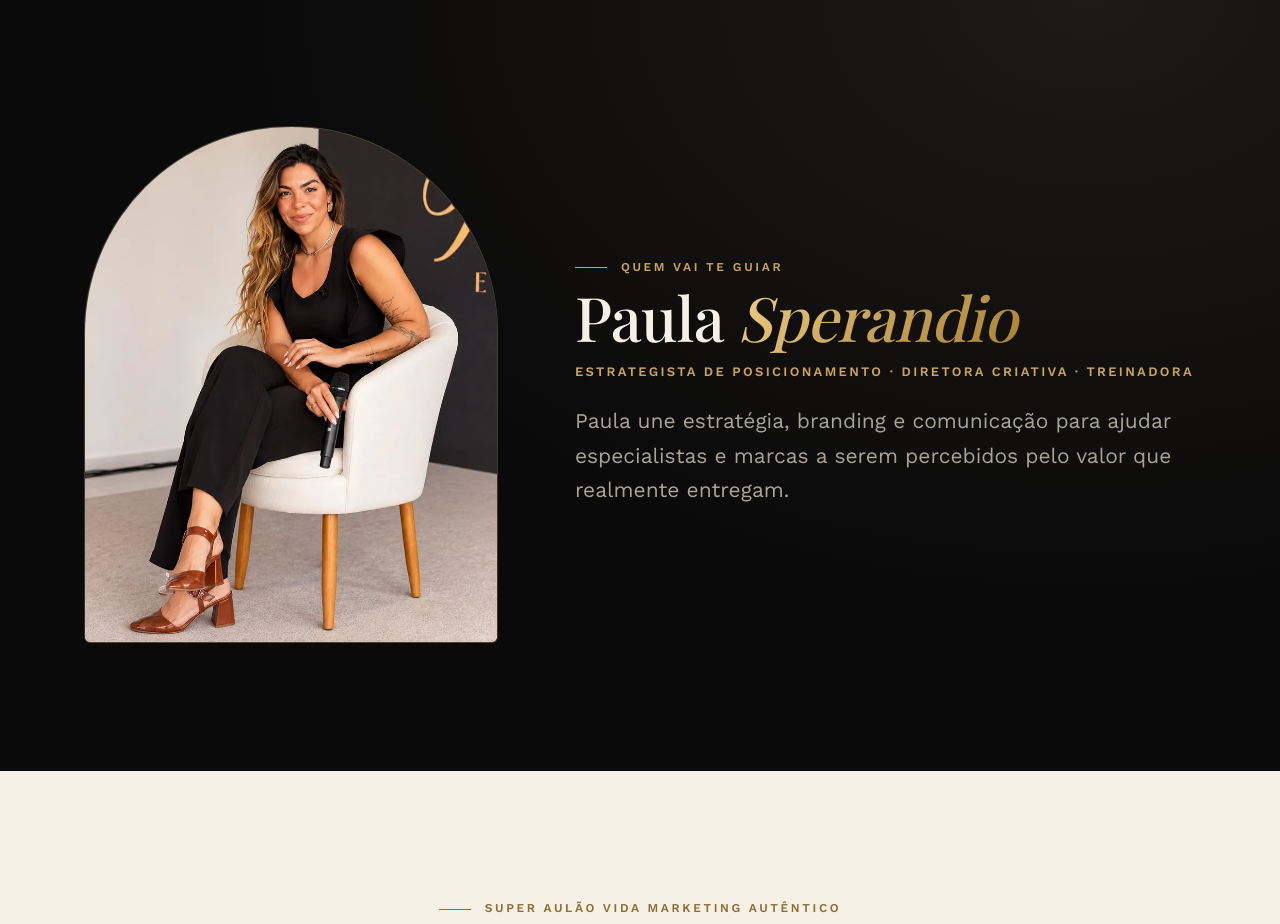
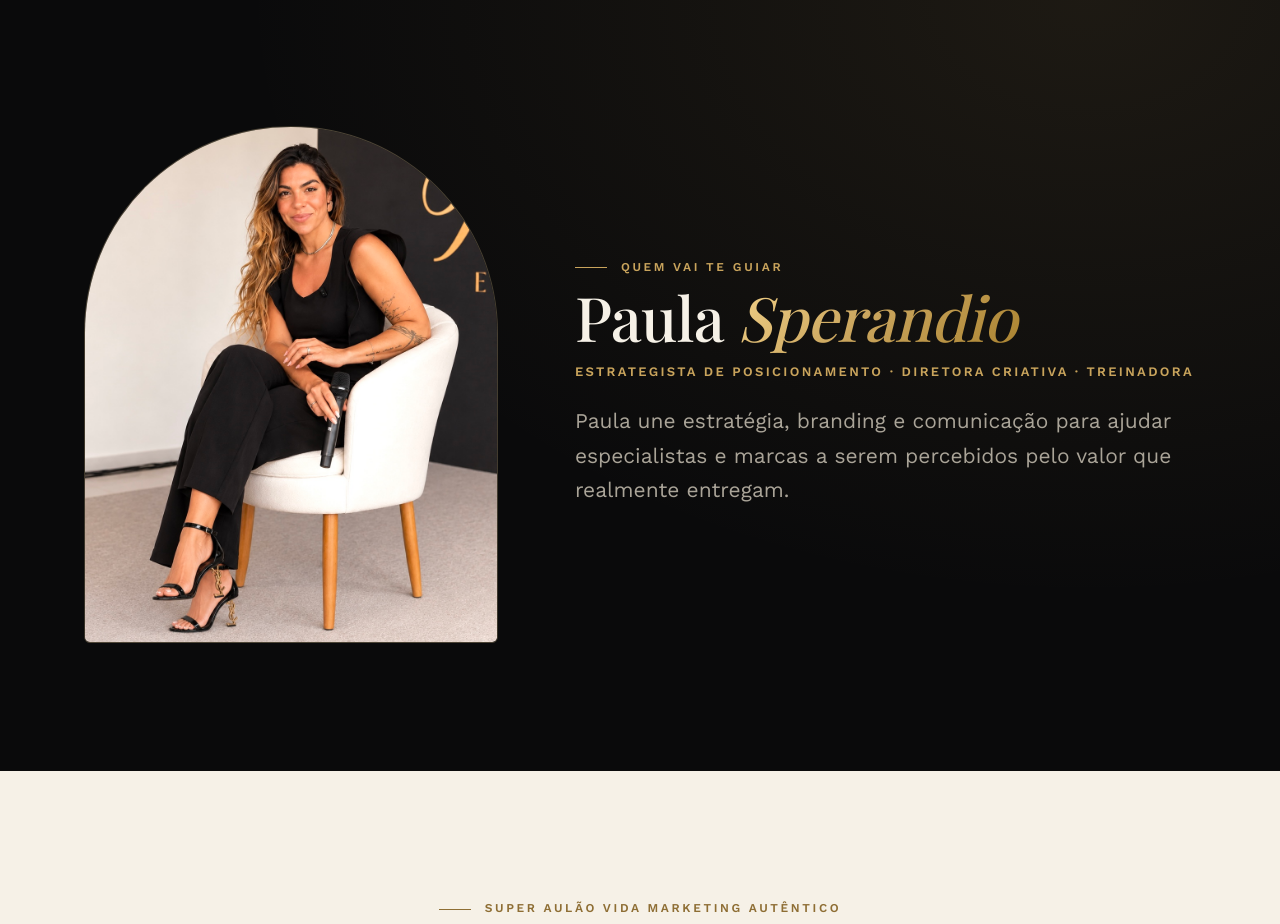
Before and after one commit to desenvolvimentopaulasperandio/prototipo2-vida, a website: page index.html in a window 1280 px wide. Shown: the part 7660-8584 px from the top of the page. Drawn offline with nearby package versions, Linux system fonts and the light colour scheme; a web font is replaced by a local one.

Commit message:
Troca a foto da seção "Quem vai te guiar" para IMG_0306
Co-Authored-By: Claude Sonnet 5.5 <noreply@anthropic.com>

```diff
--- a/config.js
+++ b/config.js
@@ -19,7 +19,8 @@ window.LP_CONFIG = {
   paula: {
     role: "Estrategista de Posicionamento · Diretora Criativa · Treinadora",                 // cargo / posicionamento oficial
     bio: "Paula une estratégia, branding e comunicação para ajudar especialistas e marcas a serem percebidos pelo valor que realmente entregam.",                  // bio oficial (texto curto)
-    photo: "Perfil.webp"      // foto da Paula
+    photo: "Perfil.webp",     // foto da Paula (primeira dobra)
+    photoBio: "IMG_0306.PNG"  // foto da seção "Quem vai te guiar" (se vazio, usa photo)
   },
 
   // Primeira dobra (hero). Horário vem de eventTime; link vem de checkoutUrl.
--- a/index.html
+++ b/index.html
@@ -584,7 +584,8 @@ details p{padding:0 0 30px;color:var(--muted);max-width:680px}
   /* Prova social (flag: lista vazia = nada é renderizado) */
   var PS=(C.provaSocial||[]).filter(Boolean), pe=$('#prova');
   if(pe){ if(!PS.length) pe.remove(); else { PS.forEach(function(i){ var d=document.createElement('blockquote'); d.className='prova-i'; d.textContent=(typeof i==='string')?i:(i.texto||''); if(i&&i.fonte){ var f=document.createElement('small'); f.textContent=i.fonte; d.appendChild(f); } pe.appendChild(d); }); pe.hidden=false; } }
-  if(P.photo){ var hi=$('#hero-img'); if(hi) hi.src=P.photo; var ph=$('#photo'); ph.innerHTML='<img src="'+P.photo+'" alt="Paula Sperandio" loading="lazy" width="640" height="800">'; }
+  if(P.photo){ var hi=$('#hero-img'); if(hi) hi.src=P.photo; }
+  if(P.photoBio||P.photo){ var ph=$('#photo'); ph.innerHTML='<img src="'+(P.photoBio||P.photo)+'" alt="Paula Sperandio" loading="lazy" width="640" height="800">'; }
   if(C.privacyUrl){ var pv=$('#v-privacy'); pv.href=C.privacyUrl; pv.hidden=false; }
   $('#yr').textContent=new Date().getFullYear();
 
```
Also changed, not shown: IMG_0306.PNG (added).
